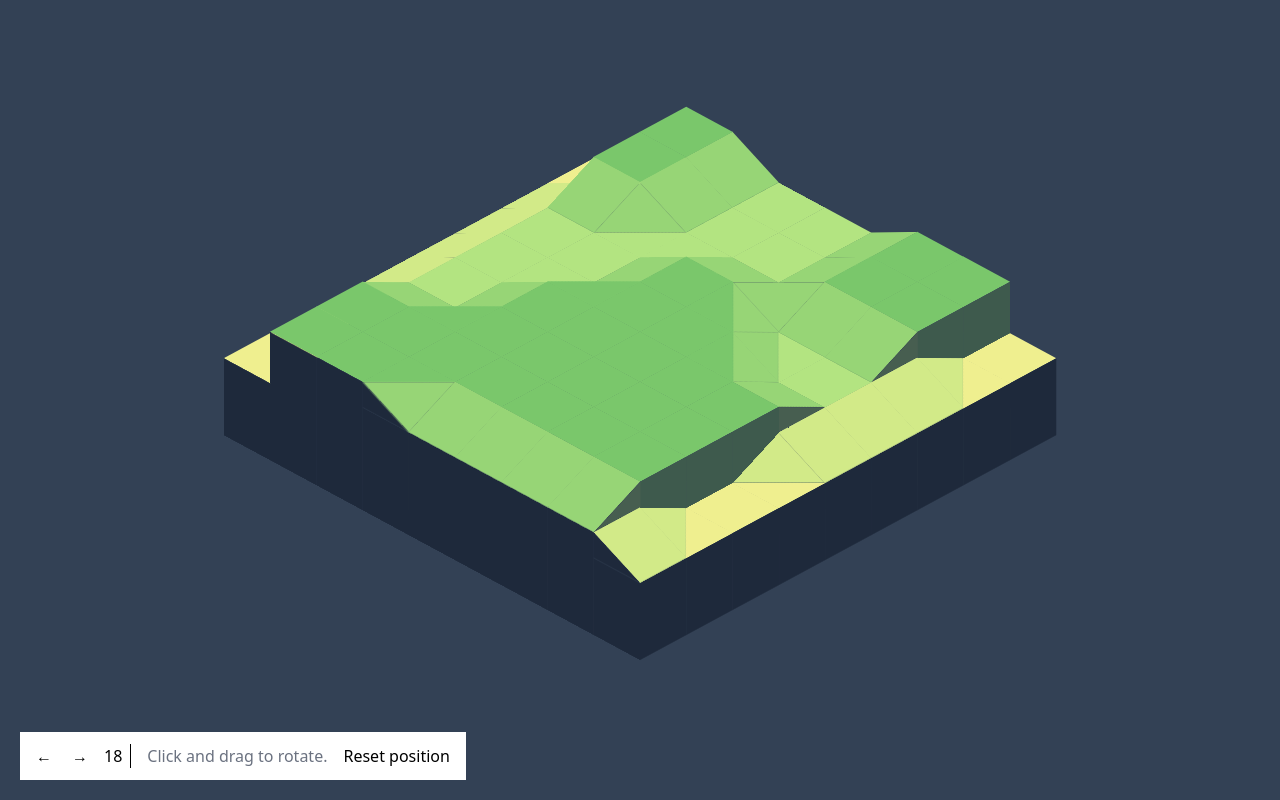
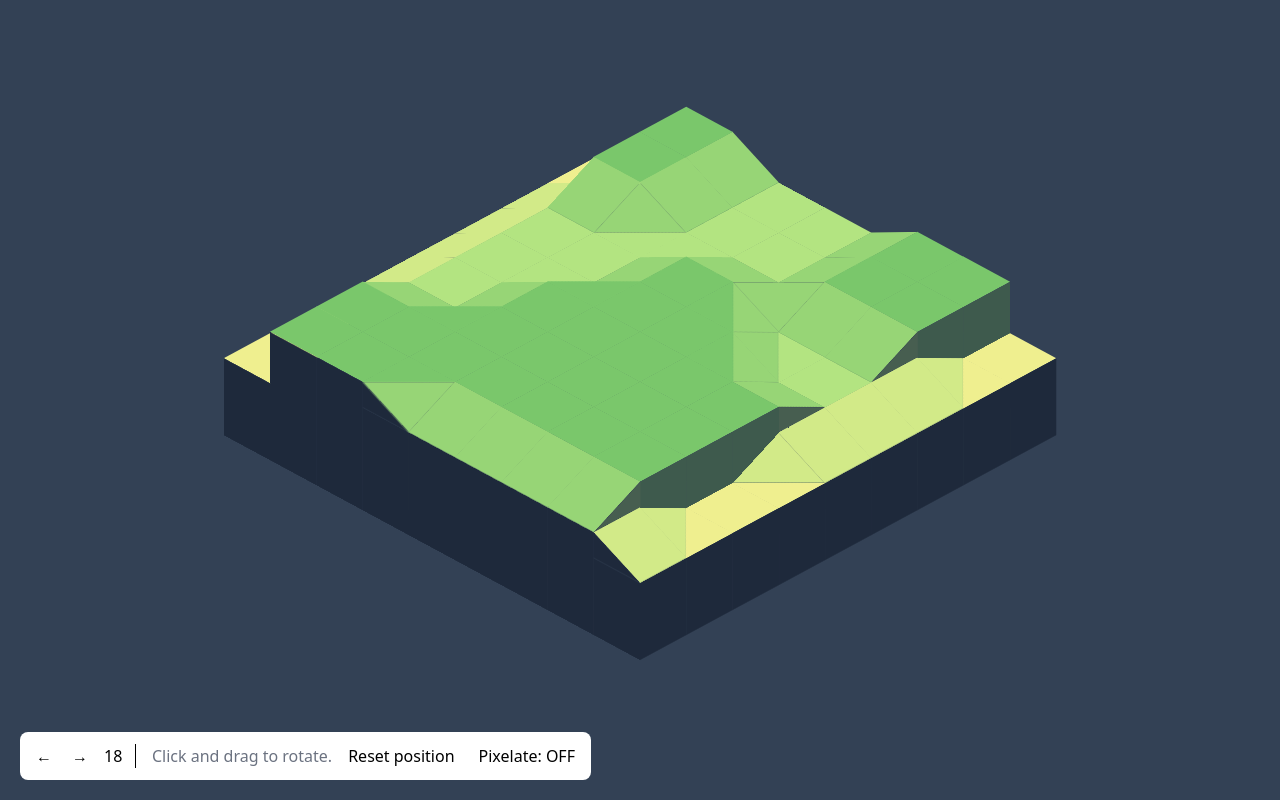
Before and after one commit to samanpwbb/terrain-experiment, a React (Vite) app: page / in a window 1280 px wide. Built offline with nearby package versions, Linux system fonts and the light colour scheme; what fast-simplex-noise would draw is missing.

Commit message:
fix touch

```diff
--- a/src/DemoThree.tsx
+++ b/src/DemoThree.tsx
@@ -1,10 +1,4 @@
-import {
-  useCallback,
-  useEffect,
-  useLayoutEffect,
-  useRef,
-  useState,
-} from 'react';
+import React, { useCallback, useRef, useState } from 'react';
 import { generateExpandedGround } from './generateData';
 import {
   setIsoCssVars,
@@ -17,15 +11,15 @@ import { useWindowSize } from './useWindowSize';
 import { LandScape } from './LandScape';
 
 /* next
- * - [ ] rotate with mouse:
+ * - [x] rotate with mouse:
      - left/right to rotate on z axis
       - up/down to rotate on y axis
- * - [ ] Design interface so it can be used as a component.
+   - [ ] Pan to load more tiles.
+ * - [ ] Release as a react component.
  * - [ ] Allow more than 10 levels.
  * - [ ] Generate from center rather that top left so we can expand in all directions.
  *
  * Maybe:
- * - [ ] Pan to explore.
  * - [ ] Click to raise / shift+click to lower.
  * - [ ] Water level overlay
  * - [ ] Jitter the vertexes ?
@@ -98,6 +92,7 @@ export function DemoThree() {
   const [active, setActive] = useState(18);
   const x = useRef(BASE_X);
   const z = useRef(BASE_Z);
+  const [pixelate, setPixelate] = useState(false);
 
   const [isDragging, setIsDragging] = useState(false);
 
@@ -119,6 +114,7 @@ export function DemoThree() {
       const newZ = clamp(0, z.current - e.movementX * 0.25, 90);
       updateBaseZ(newZ);
       z.current = newZ;
+      e.preventDefault();
     },
     [isDragging],
   );
@@ -128,32 +124,32 @@ export function DemoThree() {
   return (
     <>
       <div
-        className="fixed inset-0 flex items-center justify-center"
+        className="fixed	inset-0 flex touch-none items-center justify-center"
         onPointerDown={startDragging}
         onPointerMove={updateCamera}
         onPointerUp={stopDragging}
       >
-        <div className="fixed bottom-5 left-5 z-10 flex items-center justify-center bg-white p-2">
+        <div className="fixed bottom-5 left-5 z-10 flex select-none items-center justify-center rounded-lg bg-white p-2">
           <div
-            className="mr-1	 cursor-pointer rounded-md bg-white bg-teal-200 px-2 py-1"
+            className="mr-1 cursor-pointer rounded-md bg-white bg-blue-200 px-2 py-1"
             onClick={() => setActive((v) => (v > 0 ? v - 1 : count - 1))}
           >
             ←
           </div>
           <div
-            className="cursor-pointer	rounded-md bg-white bg-teal-200 px-2 py-1"
+            className="cursor-pointer	rounded-md bg-white bg-blue-200 px-2 py-1"
             onClick={() => setActive((v) => (v < count - 1 ? v + 1 : 0))}
           >
             →
           </div>
-          <span className="ml-2 mr-2 border-r border-solid border-black pr-2">
+          <span className="ml-2 mr-2 w-8 border-r border-solid border-black pr-2">
             {active}
           </span>
           <div className="ml-2 cursor-pointer py-1 text-gray-500">
             Click and drag to rotate.
           </div>
           <div
-            className="ml-2	 cursor-pointer rounded-md bg-white bg-teal-200 px-2 py-1"
+            className="ml-2	 cursor-pointer rounded-md bg-white bg-blue-200 px-2 py-1"
             onClick={() => {
               updateBaseX(BASE_X);
               updateBaseZ(BASE_Z);
@@ -163,9 +159,16 @@ export function DemoThree() {
           >
             Reset position
           </div>
+          <div
+            className="w-30 ml-2 cursor-pointer	rounded-md bg-white bg-blue-200 px-2 py-1"
+            onClick={() => setPixelate((v) => !v)}
+          >
+            Pixelate: {pixelate ? 'ON' : 'OFF'}
+          </div>
         </div>
         <LandScape
           colors={colorsNatural}
+          pixelate={pixelate}
           terrainData={terrains[active]}
           tileSize={tileSize}
         />
--- a/src/LandScape.tsx
+++ b/src/LandScape.tsx
@@ -7,10 +7,12 @@ export function LandScape({
   tileSize,
   terrainData,
   colors,
+  pixelate,
 }: {
   tileSize: number;
   terrainData: string;
   colors: string[];
+  pixelate: boolean;
 }) {
   const getColorFromZ = useMemo(() => makeGetColorFromZ(colors), [colors]);
   const tiles = useMemo(() => processData(terrainData), [terrainData]);
@@ -21,7 +23,8 @@ export function LandScape({
         className="parent"
         style={{
           display: 'flex',
-          // filter: 'url("#pixelate")',
+          pointerEvents: 'none',
+          filter: pixelate ? 'url("#pixelate")' : 'none',
           alignItems: 'center',
           justifyContent: 'center',
           width: '100%',
--- a/src/perspective-utils.ts
+++ b/src/perspective-utils.ts
@@ -1,5 +1,5 @@
 // basic perspective parameters
-// why does 57.2958 work here? 1 radian = 57.2958 degrees
+// 1 radian = 57.2958 degrees
 export const BASE_X = 57.2958;
 // export const BASE_X = 45;
 // T0DO: change base_z in order to rotate.
```
